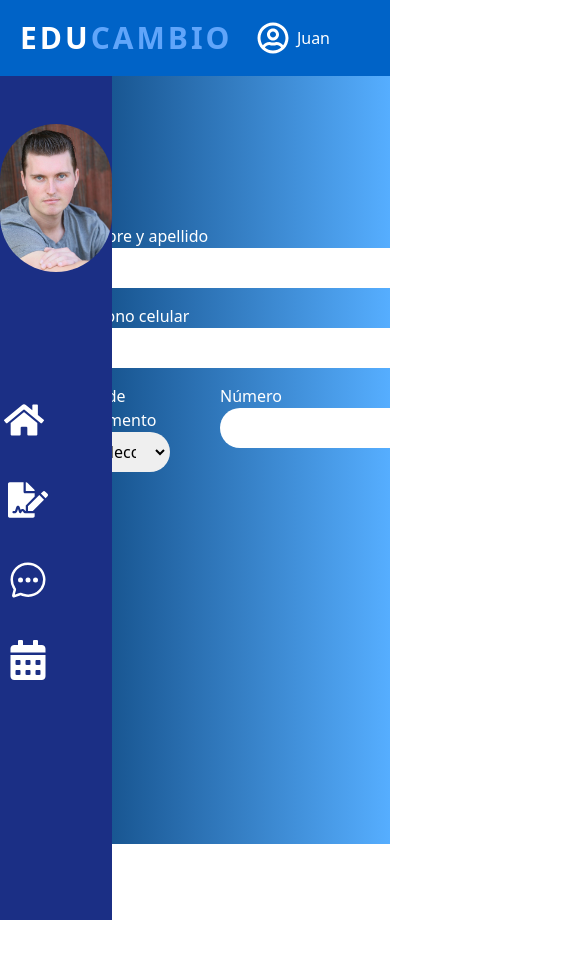
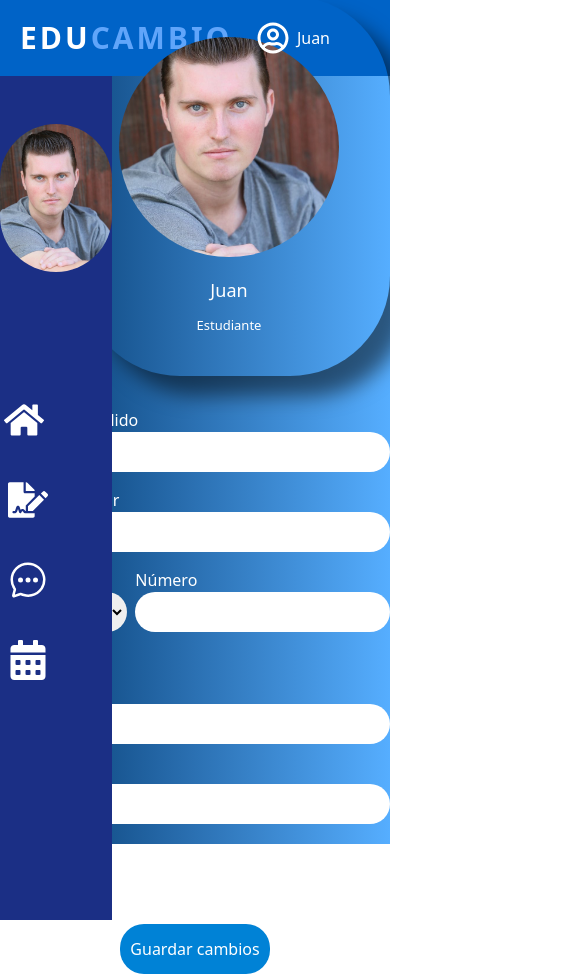
Before and after one commit to matiascruz-beep/educambio, a Next.js app: page /plataforma_alumno/perfil_alumno in a window 390 px wide. Shown: the top 974 px of the page, 585 px wide, since content can reach past the window. Before the commit the page ends 844 px from the top, so only its background shows below. Built offline with nearby package versions, Linux system fonts and the light colour scheme.

Commit message:
actualización del perfil

```diff
--- a/components/Platform/Formulario_perfil.js
+++ b/components/Platform/Formulario_perfil.js
@@ -2,50 +2,51 @@ import React from 'react'
 
 export default function Formulario_perfil ({}) {
     return (
-        <div className="formulario flex justify-evenly">
-        <form className="form items-center flex flex-col">
-        <div className="flex flex-col mt-4">
+        <div className="formulario flex flex-col md:flex-row justify-center md:justify-evenly">
+        <form className="form items-center flex flex-col w-full md:w-auto">
+        <div className="flex flex-col mt-4 w-full max-w-[400px]">
         <label className="text-white" htmlFor="nombre">Nombre y apellido</label>
-            <input className="text-black w-[390px] h-[40px] rounded-[40px] pl-4 border-2 border-transparent focus:border-custom-blue2 focus:outline-none" type="text" id="nombre" name="nombre" required />
+        <input className="text-black w-full h-[40px] rounded-[40px] pl-4 border-2 border-transparent focus:border-custom-blue2 focus:outline-none" type="text" id="nombre" name="nombre" required />
         </div>
-        <div className="flex flex-col mt-4">
+        <div className="flex flex-col mt-4 w-full max-w-[400px]">
         <label className="text-white" htmlFor="telefono">Teléfono celular</label>
-            <input className="text-black w-[390px] h-[40px] rounded-[40px] pl-4 border-2 border-transparent focus:border-custom-blue2 focus:outline-none" type="text" id="telefono" name="telefono" required />
+        <input className="text-black w-full h-[40px] rounded-[40px] pl-4 border-2 border-transparent focus:border-custom-blue2 focus:outline-none" type="text" id="telefono" name="telefono" required />
         </div>
-        <div className="flex mt-4">
-            <div className="flex flex-col mr-2">
-            <label className="text-white" htmlFor="documento">Tipo de documento</label>
-            <select className="text-black w-[100px] h-[40px] rounded-[40px] pl-4 pr-4 border-2 border-transparent focus:border-custom-blue2 focus:outline-none" id="documento" name="documento" required>
+        <div className="flex mt-4 w-full max-w-[400px]">
+        <div className="flex flex-col mr-2 w-1/3">
+        <label className="text-white" htmlFor="documento">Tipo de doc.</label>
+        <select className="text-black w-full h-[40px] rounded-[40px] pl-4 pr-4 border-2 border-transparent focus:border-custom-blue2 focus:outline-none" id="documento" name="documento" required>
             <option value="">Seleccione un tipo de documento</option>
             <option value="dni">DNI</option>
             <option value="passport">Pasaporte</option>
             <option value="license">Licencia de Conducir</option>
         </select>
         </div>
-            <div className="flex flex-col">
+        <div className="flex flex-col w-2/3">
         <label className="text-white" htmlFor="numeroDocumento">Número</label>
-            <input className="text-black w-[240px] h-[40px] rounded-[40px] pl-4 pr-4 border-2 border-transparent focus:border-custom-blue2 focus:outline-none" type="text" id="numeroDocumento" name="numeroDocumento" required />
+        <input className="text-black w-full h-[40px] rounded-[40px] pl-4 pr-4 border-2 border-transparent focus:border-custom-blue2 focus:outline-none" type="text" id="numeroDocumento" name="numeroDocumento" required />
         </div>
         </div>
         </form>
 
-        <form className="form items-center flex flex-col ml-8">
-        <div className="flex flex-col mt-4">
+        <form className="form items-center flex flex-col w-full md:w-auto mt-8 md:mt-0 md:ml-8">
+        <div className="flex flex-col mt-4 w-full max-w-[400px]">
         <label className="text-white" htmlFor="escuela">Escuela</label>
-            <input className="text-black w-[390px] h-[40px] rounded-[40px] pl-4 border-2 border-transparent focus:border-custom-blue2 focus:outline-none" type="text" id="escuela" name="escuela" required />
+        <input className="text-black w-full h-[40px] rounded-[40px] pl-4 border-2 border-transparent focus:border-custom-blue2 focus:outline-none" type="text" id="escuela" name="escuela" required />
         </div>
-        <div className="flex flex-col mt-4">
+        <div className="flex flex-col mt-4 w-full max-w-[400px]">
         <label className="text-white" htmlFor="provincia">Provincia</label>
-            <input className="text-black w-[390px] h-[40px] rounded-[40px] pl-4 pr-4 border-2 border-transparent focus:border-custom-blue2 focus:outline-none" type="text" id="provincia" name="provincia" required />
+        <input className="text-black w-full h-[40px] rounded-[40px] pl-4 pr-4 border-2 border-transparent focus:border-custom-blue2 focus:outline-none" type="text" id="provincia" name="provincia" required />
         </div>
-        <div className="flex flex-col mt-4">
+        <div className="flex flex-col mt-4 w-full max-w-[400px]">
         <label className="text-white" htmlFor="localidad">Localidad</label>
-            <input className="text-black w-[390px] h-[40px] rounded-[40px] pl-4 border-2 border-transparent focus:border-custom-blue2 focus:outline-none" type="text" id="localidad" name="localidad" required />
+        <input className="text-black w-full h-[40px] rounded-[40px] pl-4 border-2 border-transparent focus:border-custom-blue2 focus:outline-none" type="text" id="localidad" name="localidad" required />
         </div>
-        <div className="flex justify-center items-center w-[150px] h-[50px] rounded-3xl bg-[#0082D6] mt-5">
-            <button className="text-white w-[500px] h-[40px]" type="submit" id="crear">Guardar cambios</button>
+        <div className="flex justify-center items-center w-full max-w-[150px] h-[50px] rounded-3xl bg-[#0082D6] mt-5">
+        <button className="text-white w-full h-[40px]" type="submit" id="crear">Guardar cambios</button>
         </div>
         </form>
 </div>
+
     )
 }
--- a/components/Platform/Perfil.js
+++ b/components/Platform/Perfil.js
@@ -1,11 +1,12 @@
 import React from 'react'
 
-export default function Perfil ({}) {
+export default function Perfil ({name, prop}) {
     return (
-        <div className="foto flex flex-col pr-3 rounded-[100px] bg-custom-focus w-[530px] h-[510px] justify-center items-center shadow-[20px_20px_20px_rgba(0,0,0,0.5)]">
-        <img className="rounded-full object-cover w-[300px] h-[300px]" src="/images/student1.jpg" alt="Estudiante" />
-        <p className="text-white font-poppins text-[20px] mt-5">Juan</p>
-        <p className="text-white font-poppins text-[15px] mt-3">Estudiante</p>
-        </div>
+        <div className="foto flex flex-col pr-3 ml-20 rounded-[100px] bg-custom-focus w-[400px] h-[380px] justify-center items-center shadow-[20px_20px_20px_rgba(0,0,0,0.5)]">
+        <img className="rounded-full object-cover w-[220px] h-[220px]" src="/images/student1.jpg" alt="Estudiante" />
+        <p className="text-white font-poppins text-[18px] md:text-[20px] mt-5">{name}</p>
+        <p className="text-white font-poppins text-[13px] md:text-[15px] mt-3">{prop}</p>
+</div>
+
     )
 }
--- a/pages/plataforma_alumno/perfil_alumno.js
+++ b/pages/plataforma_alumno/perfil_alumno.js
@@ -4,22 +4,23 @@ import Formulario_perfil from "@/components/Platform/Formulario_perfil"
 
 export default function Platform () {
     return (
-        <main class="bg-cover bg-gradient-to-r from-[#003366] to-[#56AEFF] pb-[6.7rem] h-screen w-full">
+        <main class="bg-cover bg-gradient-to-r from-[#003366] to-[#56AEFF]  h-screen w-full">
+
         <div class="w-full">
             <Navegation user="Juan" />
         </div>
 
-        <div class="flex justify-center items-center mt-8">
+        <div className="flex flex-col h-screen mt-[-80px] md:flex-row md:justify-center md:items-center">
 
-            <div>
-            <Perfil />
-            </div>
+        <div className="flex justify-center items-center mb-4 md:mb-0">
+        <Perfil name="Juan" prop="Estudiante" />
+        </div>
 
-            <div className="flex items-center justify-center ml-8">
-            <Formulario_perfil />
-            </div>
+        <div className="flex justify-center items-center md:ml-8">
+        <Formulario_perfil />
+        </div>
+        </div>
 
-        </div>
         </main>
 
     )
```
Lines whose indentation alone changed are shown as unchanged.
